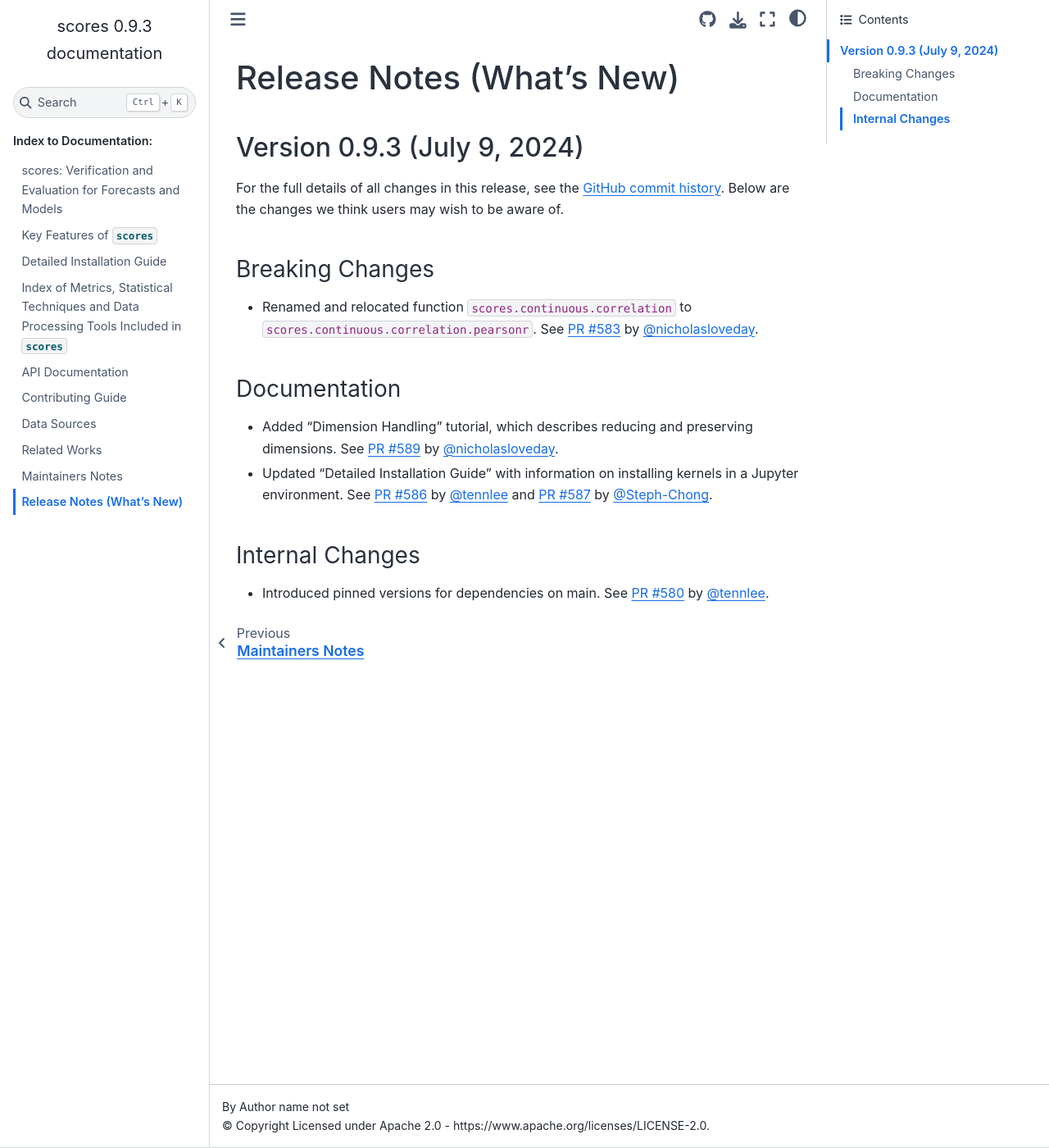
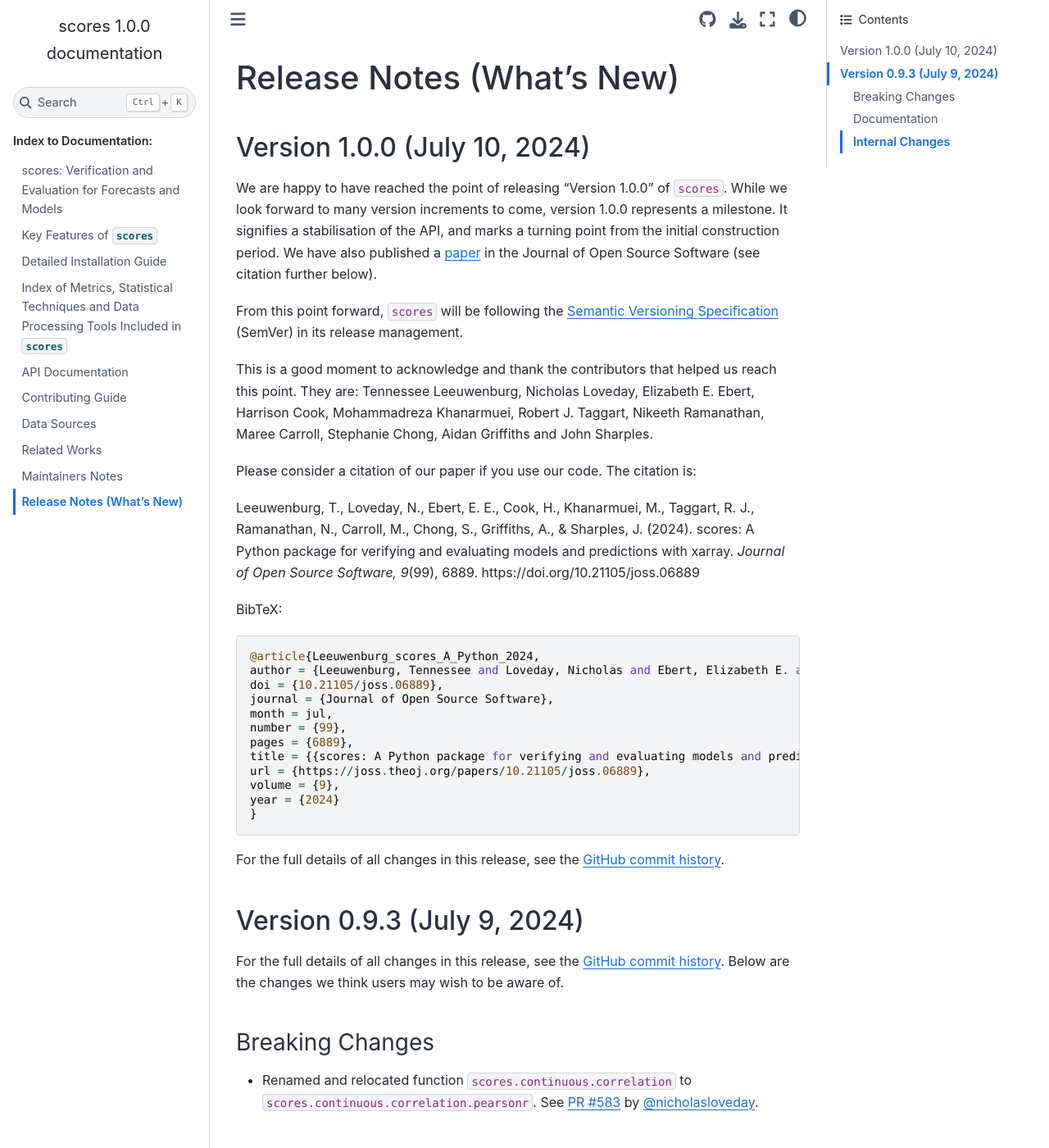
Before and after one commit to nci/scores, a Sphinx documentation site: the page built from docs/release_notes.md, in a window 1280 px wide and 1400 px high. Shown: the whole window at 82% size. Built offline with Sphinx 7.4.7 and the Sphinx Book theme 1.1.4, drawn with Linux system fonts in a browser that asks for light colours; pages that are not in the unit, such as notebooks, are missing from menus.

Commit message:
Release notes for version 1.0.0 (#600)
* Draft release notes for version 1.0.0

---------

Signed-off-by: Tennessee Leeuwenburg <134973832+tennlee@users.noreply.github.com>
Co-authored-by: Stephanie Chong <168800785+Steph-Chong@users.noreply.github.com>

````diff
--- a/docs/conf.py
+++ b/docs/conf.py
@@ -9,7 +9,7 @@ from scores import __version__
 
 project = "scores"
 copyright = "Licensed under Apache 2.0 - https://www.apache.org/licenses/LICENSE-2.0"
-release = "0.9.3"
+release = "1.0.0"
 
 version = __version__
 
--- a/docs/release_notes.md
+++ b/docs/release_notes.md
@@ -1,4 +1,34 @@
 # Release Notes (What's New)
+
+## Version 1.0.0 (July 10, 2024)
+
+We are happy to have reached the point of releasing “Version 1.0.0” of `scores`. While we look forward to many version increments to come, version 1.0.0 represents a milestone. It signifies a stabilisation of the API, and marks a turning point from the initial construction period. We have also published a [paper](https://doi.org/10.21105/joss.06889) in the Journal of Open Source Software (see citation further below).
+
+From this point forward, `scores` will be following the [Semantic Versioning Specification](https://semver.org/) (SemVer) in its release management.
+
+This is a good moment to acknowledge and thank the contributors that helped us reach this point. They are: Tennessee Leeuwenburg, Nicholas Loveday, Elizabeth E. Ebert, Harrison Cook, Mohammadreza Khanarmuei, Robert J. Taggart, Nikeeth Ramanathan, Maree Carroll, Stephanie Chong, Aidan Griffiths and John Sharples.
+
+Please consider a citation of our paper if you use our code. The citation is:
+
+Leeuwenburg, T., Loveday, N., Ebert, E. E., Cook, H., Khanarmuei, M., Taggart, R. J., Ramanathan, N., Carroll, M., Chong, S., Griffiths, A., & Sharples, J. (2024). scores: A Python package for verifying and evaluating models and predictions with xarray. *Journal of Open Source Software, 9*(99), 6889. https://doi.org/10.21105/joss.06889
+
+BibTeX:
+```
+@article{Leeuwenburg_scores_A_Python_2024,
+author = {Leeuwenburg, Tennessee and Loveday, Nicholas and Ebert, Elizabeth E. and Cook, Harrison and Khanarmuei, Mohammadreza and Taggart, Robert J. and Ramanathan, Nikeeth and Carroll, Maree and Chong, Stephanie and Griffiths, Aidan and Sharples, John},
+doi = {10.21105/joss.06889},
+journal = {Journal of Open Source Software},
+month = jul,
+number = {99},
+pages = {6889},
+title = {{scores: A Python package for verifying and evaluating models and predictions with xarray}},
+url = {https://joss.theoj.org/papers/10.21105/joss.06889},
+volume = {9},
+year = {2024}
+}
+```
+
+For the full details of all changes in this release, see the [GitHub commit history](https://github.com/nci/scores/compare/0.9.3...1.0.0).
 
 ## Version 0.9.3 (July 9, 2024)
 
--- a/src/scores/__init__.py
+++ b/src/scores/__init__.py
@@ -13,7 +13,7 @@ import scores.processing
 import scores.sample_data
 import scores.stats.statistical_tests  # noqa: F401
 
-__version__ = "0.9.3"
+__version__ = "1.0.0"
 
 __all__ = [
     "scores.categorical",
````
